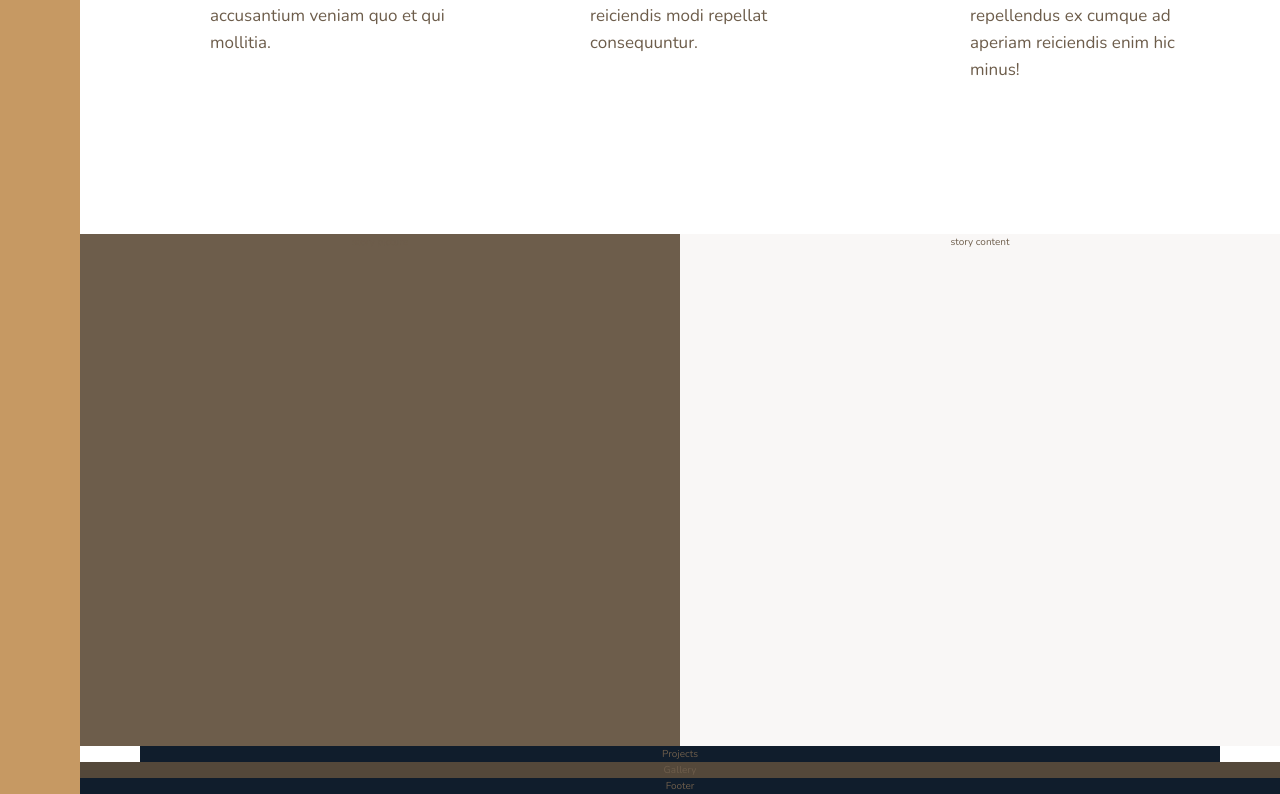
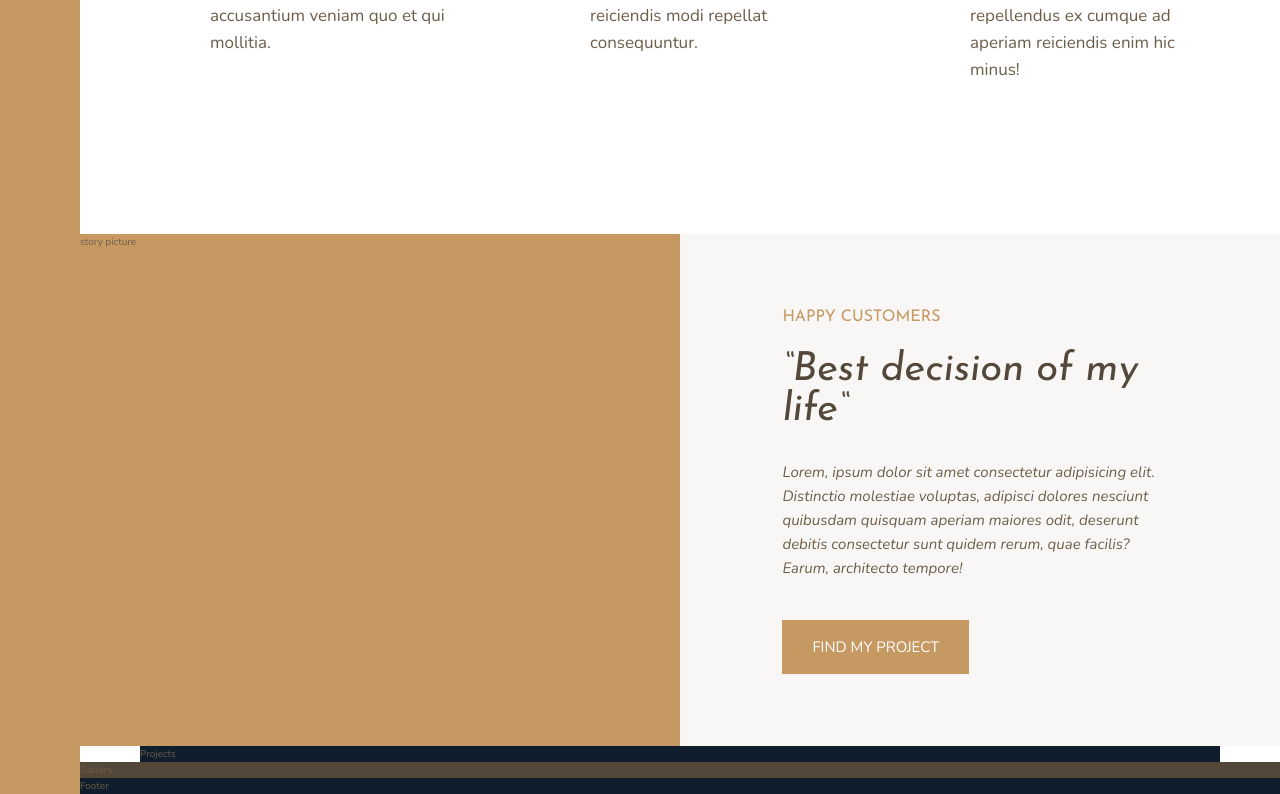
Before and after one commit to taratohidi/portfolio, a React (Create React App) app: page / in a window 1280 px wide. Shown: the part 1129-1923 px from the top of the page. Built offline with nearby package versions, Linux system fonts and the light colour scheme.

Commit message:
Creat and style of 1st version of story content

```diff
--- a/src/App.scss
+++ b/src/App.scss
@@ -1,9 +1,9 @@
 @use "./styles/global" as *;
 @use "./styles/variables" as *;
 
-.App {
-  text-align: center;
-}
+// .App {
+//   text-align: center;
+// }
 
 .container {
   display: grid;
--- a/src/components/Story/Story.jsx
+++ b/src/components/Story/Story.jsx
@@ -5,7 +5,22 @@ function Story() {
   return (
     <>
       <div className="story__picture">story picture</div>
-      <div className="story__content">story content</div>
+      <div className="story__content">
+        <h3 className="heading-3 mb-sm">Happy Customers</h3>
+        <h2 className="heading-2 heading-2--dark mb-md">
+          &ldquo;Best decision of my life&ldquo;
+        </h2>
+        <p className="story__text mb-lg">
+          Lorem, ipsum dolor sit amet consectetur adipisicing elit. Distinctio
+          molestiae voluptas, adipisci dolores nesciunt quibusdam quisquam
+          aperiam maiores odit, deserunt debitis consectetur sunt quidem rerum,
+          quae facilis? Earum, architecto tempore!
+        </p>
+        <a href="/" className="btn">
+          {" "}
+          find my project
+        </a>
+      </div>
     </>
   );
 }
--- a/src/components/Story/Story.scss
+++ b/src/components/Story/Story.scss
@@ -2,11 +2,24 @@
 
 .story {
   &__picture {
-    background-color: $color-grey-dark-2;
+    background-color: $color-primary;
     grid-column: full-start/col-end 4;
   }
+
   &__content {
     background-color: $color-grey-light-1;
     grid-column: col-start 5 / full-end;
+
+    padding: 6rem 8vw;
+
+    display: flex;
+    flex-direction: column;
+    justify-content: center;
+    align-items: flex-start;
+  }
+
+  &__text {
+    font-size: 1.5rem;
+    font-style: italic;
   }
 }
--- a/src/styles/_global.scss
+++ b/src/styles/_global.scss
@@ -20,6 +20,16 @@ body {
   line-height: 1.6;
 }
 
+a {
+  font-family: $font-primary;
+  font-size: 1.5rem;
+  font-weight: 400;
+  line-height: 2;
+  text-decoration: none;
+  display: inline-block;
+  text-transform: uppercase;
+}
+
 // Typography
 
 %heading {
@@ -31,9 +41,22 @@ body {
 }
 .heading-2 {
   @extend %heading;
+  font-size: 4rem;
+  font-style: italic;
+  line-height: 1;
+
+  &--light {
+    color: $color-grey-light-1;
+  }
+  &--dark {
+    color: $color-grey-dark-1;
+  }
 }
 .heading-3 {
   @extend %heading;
+  font-size: 1.6rem;
+  color: $color-primary;
+  text-transform: uppercase;
 }
 .heading-4 {
   @extend %heading;
@@ -46,3 +69,31 @@ body {
     color: $color-grey-dark-1;
   }
 }
+
+.btn {
+  background-color: $color-primary;
+  color: #fff;
+  padding: 1.2rem 3rem;
+  transition: all 0.2;
+  text-align: center;
+
+  &:hover {
+    background-color: $color-primary-dark;
+  }
+}
+
+.mb-sm {
+  margin-bottom: 2rem;
+}
+
+.mb-md {
+  margin-bottom: 3rem;
+}
+
+.mb-lg {
+  margin-bottom: 4rem;
+}
+
+.mb-hg {
+  margin-bottom: 8rem;
+}
```
